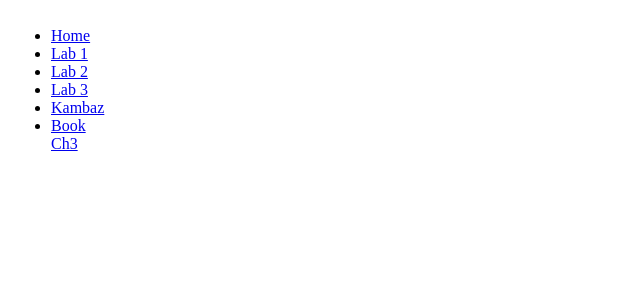
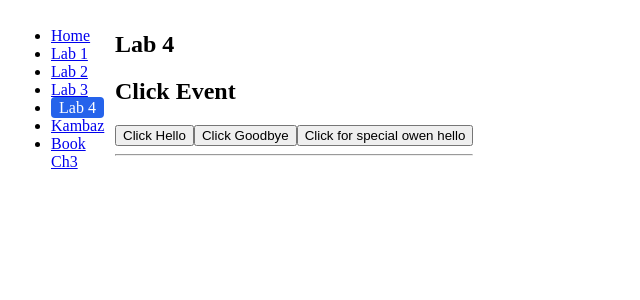
Before and after one commit to omathay/webdev-client, a Next.js app: page /labs/lab4 in a window 1280 px wide. Shown: the top 300 px of the page, without its empty margins (0-640 px from the left). Built offline with nearby package versions, Linux system fonts and the light colour scheme.

Commit message:
created a4 and through 4.2.1 so I have a vercel deployment to use

```diff
--- a/app/labs/TOC.tsx
+++ b/app/labs/TOC.tsx
@@ -8,6 +8,7 @@ const LINKS = [
   { href: "/labs/lab1", id: "wd-lab1-link", label: "Lab 1", match: (p: string) => p.endsWith("/lab1") || p.includes("/lab1/") },
   { href: "/labs/lab2", id: "wd-lab2-link", label: "Lab 2", match: (p: string) => p.includes("/lab2") },
   { href: "/labs/lab3", id: "wd-lab3-link", label: "Lab 3", match: (p: string) => p.includes("/lab3") },
+  { href: "/labs/lab4", id: "wd-lab4-link", label: "Lab 4", match: (p: string) => p.includes("/lab4")},
   { href: "/", id: "wd-kambaz-link", label: "Kambaz", match: () => false },
   { href: "https://kambaz.dev/book/ch3", id: "wd-book-ch3-link", label: "Book Ch3", match: () => false },
 ] as const;
--- /dev/null
+++ b/app/labs/lab4/ClickEvent.tsx
@@ -0,0 +1,46 @@
+"use client";
+
+const hello = () => {
+  alert("Hello World!");
+};
+
+const goodbye = () => {
+  alert("Goodbye World!");
+};
+
+const owenHello = () => {
+    alert("Hello to Owen, specifically");
+}
+
+export default function ClickEvent() {
+  return (
+    <div id="wd-click-event">
+      <h2>Click Event</h2>
+      <button
+        type="button"
+        onClick={hello}
+        id="wd-onclick-hello"
+        className="rounded bg-red-600 px-3 py-1.5 text-sm font-medium text-white"
+      >
+        Click Hello
+      </button>
+      <button
+        type="button"
+        onClick={goodbye}
+        id="wd-onclick-goodbye"
+        className="rounded bg-red-600 px-3 py-1.5 text-sm font-medium text-white"
+      >
+        Click Goodbye
+      </button>
+      <button
+        type="button"
+        onClick={owenHello}
+        id="wd-onclick-hello-owen"
+        className="rounded bg-red-600 px-3 py-1.5 text-sm font-medium text-white"
+      >
+        Click for special owen hello
+      </button>
+      <hr />
+    </div>
+  );
+}
--- a/app/labs/lab4/page.tsx
+++ b/app/labs/lab4/page.tsx
@@ -1,3 +1,12 @@
+"use client";
+
+import ClickEvent from "./ClickEvent";
+
 export default function Lab4() {
-    return (<></>);
+  return (
+    <div id="wd-lab4">
+      <h2>Lab 4</h2>
+      <ClickEvent />
+    </div>
+  );
 }
--- a/package.json
+++ b/package.json
@@ -9,10 +9,13 @@
     "lint": "eslint"
   },
   "dependencies": {
+    "@reduxjs/toolkit": "^2.14.0",
     "next": "16.3.8",
     "react": "19.2.8",
     "react-dom": "19.2.8",
-    "react-icons": "^5.7.0"
+    "react-icons": "^5.7.0",
+    "react-redux": "^9.3.1",
+    "zustand": "^5.1.0"
   },
   "devDependencies": {
     "@tailwindcss/postcss": "^4",
```
Also changed, not shown: 1 other file (tests, documents, lock files or other folders).
